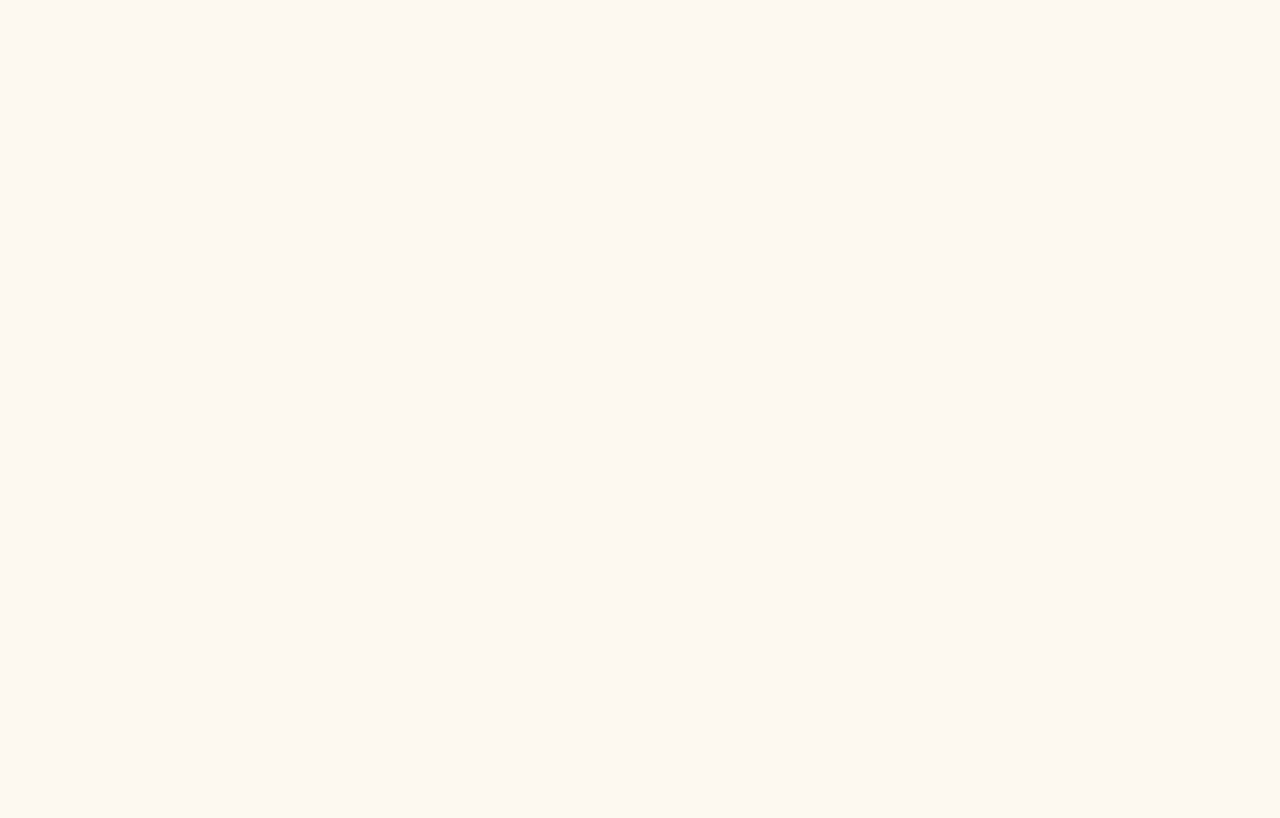
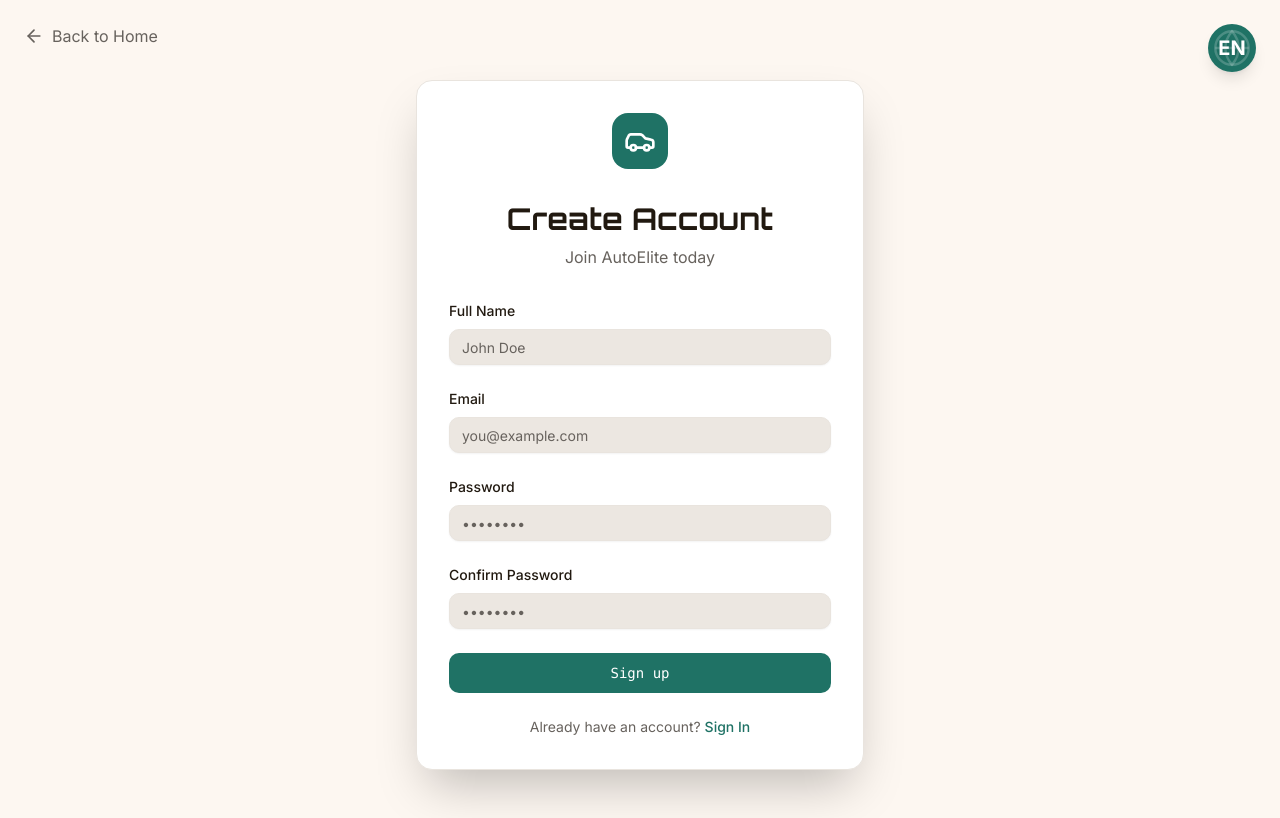
Before and after one commit to Mohamedemad456/GP, a React (Vite) app in the folder frontend/: page /signup in a window 1280 px wide. Before the commit this address had no page. Built offline with nearby package versions, Linux system fonts and the light colour scheme.

Commit message:
feat(frontend): add login, register and localization

```diff
--- a/frontend/src/App.tsx
+++ b/frontend/src/App.tsx
@@ -2,7 +2,8 @@
 import { Route, Routes } from "react-router-dom"
 
 import { Toaster } from "@/lib"
-import Auth from "@/pages/(auth)/auth"
+import Login from "@/pages/(auth)/login"
+import Signup from "@/pages/(auth)/signup"
 import Home from "@/pages/(public)/home"
 import Layout from "./components/Layout"
 
@@ -29,7 +30,8 @@
         <Route path="/" element={<Layout />}>
           <Route index element={<Home />} />
         </Route>
-        <Route path="/auth" element={<Auth />} />
+        <Route path="/login" element={<Login />} />
+        <Route path="/signup" element={<Signup />} />
       </Routes>
       <Toaster position={toasterPosition} richColors />
     </>
--- a/frontend/src/components/Navbar.tsx
+++ b/frontend/src/components/Navbar.tsx
@@ -117,7 +117,7 @@
             {!isRTL ? (
               <>
                 <LanguageSwitcher />
-                <Link to="/auth">
+                <Link to="/login">
                   <motion.div
                     whileHover={{ scale: 1.05 }}
                     whileTap={{ scale: 0.95 }}
@@ -131,7 +131,7 @@
                     </Button>
                   </motion.div>
                 </Link>
-                <Link to="/auth">
+                <Link to="/signup">
                   <motion.div
                     whileHover={{
                       scale: 1.05,
--- a/frontend/src/locales/ar/translation.json
+++ b/frontend/src/locales/ar/translation.json
@@ -30,7 +30,17 @@
     "noAccount": "ليس لديك حساب؟",
     "signUp": "أنشئ حساباً",
     "toastTitle": "مرحباً بعودتك!",
-    "toastDescription": "تم تسجيل الدخول بنجاح."
+    "toastDescription": "تم تسجيل الدخول بنجاح.",
+    "signupHeading": "إنشاء حساب",
+    "signupSubheading": "انضم إلى AutoElite اليوم",
+    "nameLabel": "الاسم الكامل",
+    "namePlaceholder": "أحمد محمد",
+    "confirmPasswordLabel": "تأكيد كلمة المرور",
+    "hasAccount": "لديك حساب بالفعل؟",
+    "signupToastTitle": "تم إنشاء الحساب!",
+    "signupToastDescription": "مرحباً بك في AutoElite",
+    "passwordMismatchTitle": "كلمات المرور غير متطابقة",
+    "passwordMismatchDescription": "يرجى التأكد من تطابق كلمتي المرور"
   },
   "hero": {
     "title": "ابحث عن سيارتك المثالية",
--- a/frontend/src/locales/en/translation.json
+++ b/frontend/src/locales/en/translation.json
@@ -30,7 +30,17 @@
     "noAccount": "Don't have an account?",
     "signUp": "Sign up",
     "toastTitle": "Welcome back!",
-    "toastDescription": "You've successfully logged in."
+    "toastDescription": "You've successfully logged in.",
+    "signupHeading": "Create Account",
+    "signupSubheading": "Join AutoElite today",
+    "nameLabel": "Full Name",
+    "namePlaceholder": "John Doe",
+    "confirmPasswordLabel": "Confirm Password",
+    "hasAccount": "Already have an account?",
+    "signupToastTitle": "Account created!",
+    "signupToastDescription": "Welcome to AutoElite",
+    "passwordMismatchTitle": "Passwords don't match",
+    "passwordMismatchDescription": "Please make sure both passwords are the same"
   },
   "hero": {
     "title": "Find Your Perfect Car",
--- /dev/null
+++ b/frontend/src/pages/(auth)/signup.tsx
@@ -0,0 +1,158 @@
+import { useState } from "react";
+import { Link, useNavigate } from "react-router-dom";
+import { Button } from "@/lib";
+import { Input } from "@/lib";
+import { useToast } from "@/hooks/use-toast";
+import { Car, ArrowLeft } from "lucide-react";
+import { useTranslation } from "react-i18next";
+import LanguageSwitcher from "@/components/LanguageSwitcher";
+
+const Signup = () => {
+  const navigate = useNavigate();
+  const { error, success } = useToast();
+  const { t } = useTranslation();
+  const [formData, setFormData] = useState({
+    name: "",
+    email: "",
+    password: "",
+    confirmPassword: "",
+  });
+
+  const handleSubmit = (e: React.FormEvent) => {
+    e.preventDefault();
+    if (formData.password !== formData.confirmPassword) {
+      error(t("auth.passwordMismatchTitle"), {
+        description: t("auth.passwordMismatchDescription"),
+      });
+    } else {
+      success(t("auth.signupToastTitle"), {
+        description: t("auth.signupToastDescription"),
+      });
+      setTimeout(() => navigate("/"), 1000);
+    }
+  };
+
+  const handleChange = (e: React.ChangeEvent<HTMLInputElement>) => {
+    setFormData((prev) => ({
+      ...prev,
+      [e.target.name]: e.target.value,
+    }));
+  };
+
+  return (
+    <div className="min-h-screen flex items-center justify-center px-4 hero-gradient py-12 flex-col">
+      <div className="flex items-center justify-between w-full mb-8">
+      <div className="fixed top-6 right-6">
+        <LanguageSwitcher />
+      </div>
+      <Link
+        to="/"
+        className="fixed top-6 left-6 flex items-center space-x-2 text-muted-foreground hover:text-foreground transition-fast group"
+      >
+        <ArrowLeft className="h-5 w-5 group-hover:-translate-x-1 transition-smooth" />
+        <span>{t("auth.backToHome")}</span>
+      </Link>
+      </div>
+      <div className="w-full max-w-md">
+        <div className="bg-card p-8 rounded-2xl border border-border shadow-2xl animate-scale-in">
+          {/* Logo */}
+          <div className="flex justify-center mb-8">
+            <div className="bg-primary p-3 rounded-xl">
+              <Car className="h-8 w-8 text-primary-foreground" />
+            </div>
+          </div>
+
+          <div className="text-center mb-8">
+            <h1 className="text-3xl font-bold mb-2">{t("auth.signupHeading")}</h1>
+            <p className="text-muted-foreground">{t("auth.signupSubheading")}</p>
+          </div>
+
+          <form onSubmit={handleSubmit} className="space-y-6">
+            <div>
+              <label htmlFor="name" className="block text-sm font-medium mb-2">
+                {t("auth.nameLabel")}
+              </label>
+              <Input
+                id="name"
+                name="name"
+                type="text"
+                required
+                value={formData.name}
+                onChange={handleChange}
+                className="w-full bg-secondary border-border focus:border-primary transition-smooth"
+                placeholder={t("auth.namePlaceholder")}
+              />
+            </div>
+
+            <div>
+              <label htmlFor="email" className="block text-sm font-medium mb-2">
+                {t("auth.emailLabel")}
+              </label>
+              <Input
+                id="email"
+                name="email"
+                type="email"
+                required
+                value={formData.email}
+                onChange={handleChange}
+                className="w-full bg-secondary border-border focus:border-primary transition-smooth"
+                placeholder={t("auth.emailPlaceholder")}
+              />
+            </div>
+
+            <div>
+              <label htmlFor="password" className="block text-sm font-medium mb-2">
+                {t("auth.passwordLabel")}
+              </label>
+              <Input
+                id="password"
+                name="password"
+                type="password"
+                required
+                value={formData.password}
+                onChange={handleChange}
+                className="w-full bg-secondary border-border focus:border-primary transition-smooth"
+                placeholder={t("auth.passwordPlaceholder")}
+              />
+            </div>
+
+            <div>
+              <label htmlFor="confirmPassword" className="block text-sm font-medium mb-2">
+                {t("auth.confirmPasswordLabel")}
+              </label>
+              <Input
+                id="confirmPassword"
+                name="confirmPassword"
+                type="password"
+                required
+                value={formData.confirmPassword}
+                onChange={handleChange}
+                className="w-full bg-secondary border-border focus:border-primary transition-smooth"
+                placeholder={t("auth.passwordPlaceholder")}
+              />
+            </div>
+
+            <Button
+              type="submit"
+              size="lg"
+              className="w-full bg-primary text-primary-foreground hover:glow-primary transition-smooth"
+            >
+              {t("auth.signUp")}
+            </Button>
+          </form>
+
+          <div className="mt-6 text-center">
+            <p className="text-sm text-muted-foreground">
+              {t("auth.hasAccount")}{" "}
+              <Link to="/login" className="text-primary hover:underline font-medium">
+                {t("auth.signIn")}
+              </Link>
+            </p>
+          </div>
+        </div>
+      </div>
+    </div>
+  );
+};
+
+export default Signup;
```
Also changed, not shown: frontend/src/pages/(auth)/login.tsx (renamed from frontend/src/pages/(auth)/auth.tsx).
